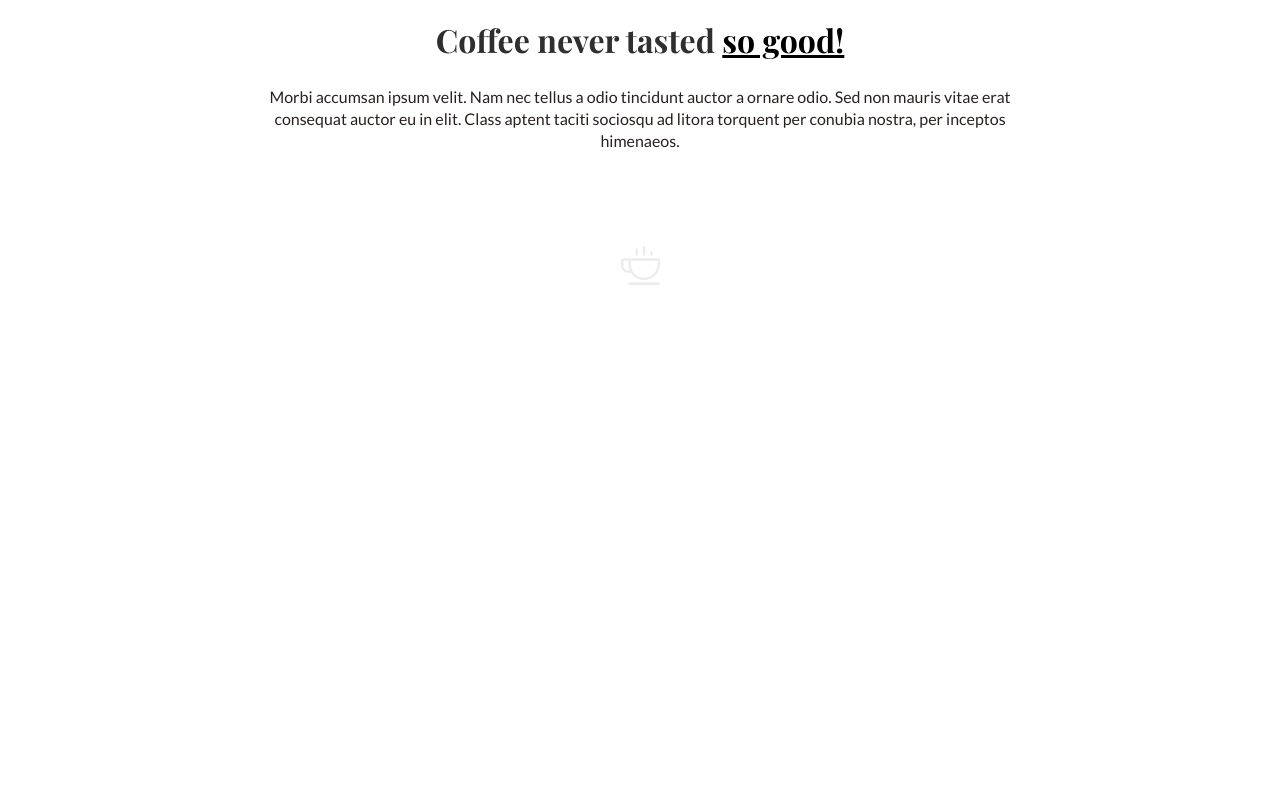
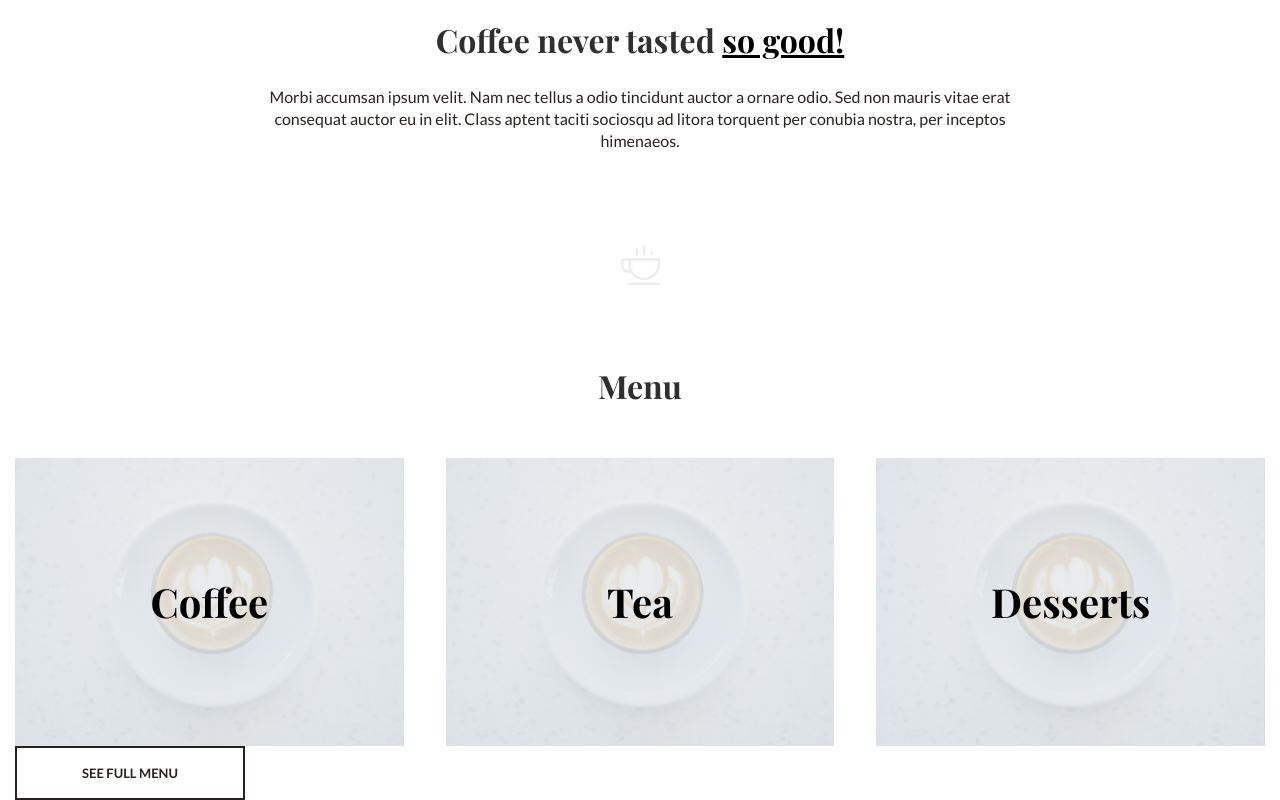
Before and after one commit to AnnaAp-22/be-latte, a website: page assets/index.html in a window 1280 px wide. Shown: the part 785-1585 px from the top of the page. Before the commit the page ends 1155 px from the top, so only its background shows below. Drawn offline with nearby package versions, Linux system fonts and the light colour scheme; files that its build step writes are made by us from their sources.

Commit message:
05.01.18

```diff
--- a/assets/index.html
+++ b/assets/index.html
@@ -46,22 +46,100 @@
         </li>
       </ul>
     </nav>
-    <!--<div class="page-header_wrap">-->
     <section class="page-header__bottom">
-
       <h2 class="page-header__title">Welcome to Be Latte</h2>
       <p class="page-header__txt">Enjoy of a fresh new approach to coffee. Proin gravida nibh vel velit. Auctor aliquet sollicitudin lorem quis.</p>
       <a class="btn page-header__lnk" href="#">See menu</a>
-
     </section>
-    <!--</div>-->
-
   </header>
   <main class="main container">
     <section class="main__good">
       <h3 class="main__good-title">Coffee never tasted <span>so good!</span></h3>
       <p class="main__good-txt">Morbi accumsan ipsum velit. Nam nec tellus a odio tincidunt auctor a ornare odio. Sed non  mauris vitae erat consequat auctor eu in elit. Class aptent taciti sociosqu ad litora torquent per conubia nostra, per inceptos himenaeos. </p>
       <img class="main_icon-div" src="img/coff-icon.svg" width="39" height="39" alt="иконка - разделитель секций">
+    </section>
+    <section class="menu-main">
+      <h3 class="menu-main__head">Menu</h3>
+      <ul class="menu-main__list">
+        <li class="menu-main__item">
+          <div class="menu-main__item-title">
+            <h4 >Coffee</h4>
+          </div>
+          <div class="menu-main__price-warp">
+            <!--<table class="menu-main__price-lst">-->
+              <!--<tr class="menu-main__price-itm">-->
+                <!--<td class="menu-main__itm-name">Latte</td>-->
+                <!--<td class="menu-main__itm-value">$3.00</td>-->
+              <!--</tr>-->
+              <!--<tr class="menu-main__price-itm">-->
+                <!--<td class="menu-main__itm-name">Mocha</td>-->
+                <!--<td class="menu-main__itm-value">$3.25</td>-->
+              <!--</tr>-->
+              <!--<tr class="menu-main__price-itm">-->
+                <!--<td class="menu-main__itm-name">Expresso</td>-->
+                <!--<td class="menu-main__itm-value">$3.75</td>-->
+              <!--</tr>-->
+              <!--<tr class="menu-main__price-itm">-->
+                <!--<td class="menu-main__itm-name">Capuccino</td>-->
+                <!--<td class="menu-main__itm-value">$3.00</td>-->
+              <!--</tr>-->
+            <!--</table>-->
+          </div>
+        </li>
+        <li class="menu-main__item">
+          <div class="menu-main__item-title">
+          <h4 >Tea</h4>
+          </div>
+          <div class="menu-main__price-warp">
+            <!--<table class="menu-main__price-lst">-->
+              <!--<tr class="menu-main__price-itm">-->
+                <!--<td class="menu-main__itm-name">Latte</td>-->
+                <!--<td class="menu-main__itm-value">$3.00</td>-->
+              <!--</tr>-->
+              <!--<tr class="menu-main__price-itm">-->
+                <!--<td class="menu-main__itm-name">Mocha</td>-->
+                <!--<td class="menu-main__itm-value">$3.25</td>-->
+              <!--</tr>-->
+              <!--<tr class="menu-main__price-itm">-->
+                <!--<td class="menu-main__itm-name">Expresso</td>-->
+                <!--<td class="menu-main__itm-value">$3.75</td>-->
+              <!--</tr>-->
+              <!--<tr class="menu-main__price-itm">-->
+                <!--<td class="menu-main__itm-name">Capuccino</td>-->
+                <!--<td class="menu-main__itm-value">$3.00</td>-->
+              <!--</tr>-->
+            <!--</table>-->
+          </div>
+        </li>
+        <li class="menu-main__item">
+          <div class="menu-main__item-title">
+            <h4 >Desserts</h4>
+          </div>
+          <div class="menu-main__price-warp">
+            <!--<table class="menu-main__price-lst">-->
+              <!--<tr class="menu-main__price-itm">-->
+                <!--<td class="menu-main__itm-name">Latte</td>-->
+                <!--<td class="menu-main__itm-value">$3.00</td>-->
+              <!--</tr>-->
+              <!--<tr class="menu-main__price-itm">-->
+                <!--<td class="menu-main__itm-name">Mocha</td>-->
+                <!--<td class="menu-main__itm-value">$3.25</td>-->
+              <!--</tr>-->
+              <!--<tr class="menu-main__price-itm">-->
+                <!--<td class="menu-main__itm-name">Expresso</td>-->
+                <!--<td class="menu-main__itm-value">$3.75</td>-->
+              <!--</tr>-->
+              <!--<tr class="menu-main__price-itm">-->
+                <!--<td class="menu-main__itm-name">Capuccino</td>-->
+                <!--<td class="menu-main__itm-value">$3.00</td>-->
+              <!--</tr>-->
+            <!--</table>-->
+          </div>
+        </li>
+      </ul>
+      <div>
+      <a class="btn menu-main__lnk" href="#">See full menu</a>
+      </div>
     </section>
   </main>
   <footer class="page-footer">
--- a/assets/sass/blocks/main-nav.sass
+++ b/assets/sass/blocks/main-nav.sass
@@ -1,4 +1,5 @@
 .main-nav
+  position: relative
   display: flex
   flex-wrap: wrap
   align-items: center
@@ -22,6 +23,11 @@
       right: 15px
       left: 15px
     min-height: 75px
+    //&--open
+    //  position: absolute
+    //  left: 0
+    //  top: 0
+    //  z-index: 1
 
 .main-nav__logo
   display: block
@@ -56,7 +62,7 @@
     width: 100%
     overflow: hidden
     max-height: 0
-    transition: max-height 0.2s
+    //transition: max-height 0.2s
   +media-sm(up)
     display: flex
     //& > *
@@ -78,14 +84,16 @@
 
   &:hover,
   &:focus
-    text-decoration: none
-    background-color: $prim-color-dark
+    text-decoration: underline
+    //background-color: $prim-color-dark
 
 .main-nav--open
   .main-nav__list
     width: 100%
     max-height: 100vh
     transition: max-height 0.6s
+    //&--1
+    //  top: 100%
   .main-nav__link
     text-align: center
     border-bottom: 1px solid $divider-color
--- /dev/null
+++ b/assets/sass/blocks/menu-main.sass
@@ -0,0 +1,54 @@
+.menu-main
+  text-align: center
+.menu-main__head
+  margin-bottom: 4.48%
+  font-family: $font-family-s
+  font-size: 32px
+  line-height: 1em
+  font-weight: 700
+  color: $prim-txt-color
+
+.menu-main__list
+  display: flex
+  flex-wrap: wrap
+  flex-basis: 100%
+  justify-content: space-between
+  margin-top: 0
+  margin-bottom: 0
+  padding: 0
+  list-style: none
+
+.menu-main__item
+  display: block
+  +media-md(up)
+    width: 395/1270*100%
+  +media-sm(down)
+    width: 100%
+
+.menu-main__item-title
+  position: relative
+  width: 100%
+  padding-bottom: 293/395*100% // пропорции блока определяются здесь
+  background:
+    color: $prim-color
+    image: linear-gradient(rgba(236, 236, 236, 0.85), rgba(236, 236, 236, 0.85)),url('../img/coff-bg.jpg')
+    repeat: no-repeat
+    position: center
+    size: cover
+  &:hover
+    background-image: linear-gradient(rgba(245, 215, 110, 0.85), rgba(245, 215, 110, 0.85)),url('../img/coff-bg.jpg')
+
+  & > h4
+    position: absolute
+    top: 50%
+    transform: translate(0, -50%)
+    left: 0
+    min-width: 100%
+    text-align: center
+    margin-top: 0
+    margin-bottom: 0
+    font-family: $font-family-s
+    font-size: 40px
+    line-height: 1em
+    font-weight: 700
+    color: #000000
--- a/assets/sass/blocks/page-header.sass
+++ b/assets/sass/blocks/page-header.sass
@@ -1,6 +1,7 @@
 .page-header
   //width: 100%
   //align-items: flex-start
+  position: relative
   min-height: 700px
   margin-top: 15px
   background:
--- a/assets/sass/style.sass
+++ b/assets/sass/style.sass
@@ -8,3 +8,4 @@
 @import "blocks/page-header"
 @import "blocks/main-nav"
 @import "blocks/main"
+@import "blocks/menu-main"
```
